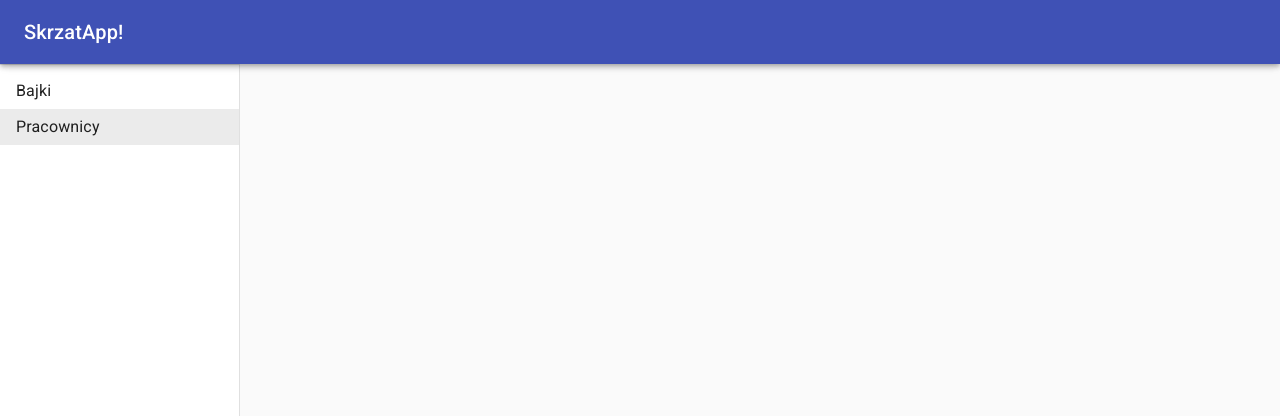
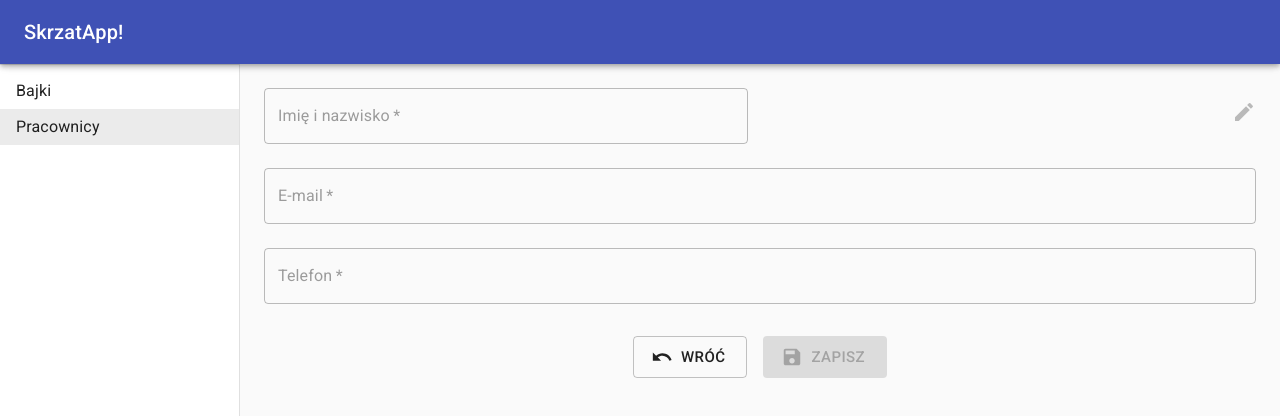
Before and after one commit to mMazurkiewicz/skrzat-app-frontend, a React (Create React App) app: page /employees/1 in a window 1280 px wide. Shown: the top 416 px of the page. Built offline with nearby package versions, Linux system fonts and the light colour scheme; no server answers.

Commit message:
employees form

```diff
--- a/src/components/employees/EmployeesListReducer.js
+++ b/src/components/employees/EmployeesListReducer.js
@@ -1,5 +1,6 @@
 import { combineReducers } from 'redux';
 import { prefix } from './EmployeesListActions';
+import EmployeesFormReducer from './edit/employeesFormReducer';
 
 const employeesDefaultState = {
   loading: false,
@@ -25,4 +26,5 @@ export const listReducer = (state = employeesDefaultState, action) => {
 
 export default combineReducers({
   list: listReducer,
+  form: EmployeesFormReducer,
 });
--- /dev/null
+++ b/src/components/employees/edit/EmployeesForm.js
@@ -0,0 +1,267 @@
+import React, { Component } from 'react';
+import { connect } from 'react-redux';
+import axios from 'axios';
+import { withStyles } from '@material-ui/core/styles';
+import Grid from '@material-ui/core/Grid';
+import FormControl from '@material-ui/core/FormControl';
+import Tooltip from '@material-ui/core/Tooltip';
+import IconButton from '@material-ui/core/IconButton';
+import Button from '@material-ui/core/Button';
+import EditIcon from '@material-ui/icons/Edit';
+import CircularProgress from '@material-ui/core/CircularProgress';
+import SaveIcon from '@material-ui/icons/Save';
+import UndoIcon from '@material-ui/icons/Undo';
+import TextField from '@material-ui/core/TextField';
+import PropTypes from 'prop-types';
+import { showErrorModalAction } from '../../abstr/errorModal/ErrorModalActions';
+import {
+  saveItemFromServerAction,
+  toggleLoadingAction,
+  handleChangeInputAction,
+  toggleEditAction,
+  resetStateAction,
+} from './EmployeesFormActions';
+
+const drawerWidth = 240;
+
+const parseId = (id) => (id === '0' ? 0 : id);
+
+const styles = (theme) => ({
+  toolbar: theme.mixins.toolbar,
+  root: {
+    '& > *': {
+      margin: theme.spacing(1),
+    },
+  },
+  loader: {
+    width: '100%',
+    height: '80vh',
+    display: 'flex',
+    alignItems: 'center',
+    justifyContent: 'center',
+  },
+  content: {
+    flexGrow: 1,
+    padding: theme.spacing(3),
+    [theme.breakpoints.up('sm')]: {
+      width: `calc(100% - ${drawerWidth}px)`,
+      marginLeft: drawerWidth,
+    },
+  },
+});
+
+export class EmployeesForm extends Component {
+  constructor(props) {
+    super(props);
+    const { match } = this.props;
+    this.id = parseId(match.params.id);
+    this.serverRoute = `${window.App.serverPath}employees/${this.id}`;
+    this.route = `/employees/`;
+    this.handleChange = this.handleChange.bind(this);
+    this.toggleEdit = this.toggleEdit.bind(this);
+    this.goBack = this.goBack.bind(this);
+    this.sendDataToServer = this.sendDataToServer.bind(this);
+  }
+
+  componentDidMount() {
+    const { toggleLoading, saveItemFromServer, toggleEdit } = this.props;
+    if (this.id) {
+      toggleLoading(true);
+      axios.get(this.serverRoute).then((res) => {
+        saveItemFromServer(res.data);
+        toggleLoading(false);
+      });
+    } else {
+      toggleEdit(true);
+    }
+  }
+
+  goBack() {
+    const { history, resetState } = this.props;
+
+    history.push('/employees');
+    resetState();
+  }
+
+  handleChange(field, e) {
+    const { handleChangeInput } = this.props;
+
+    handleChangeInput(field, e.target.value);
+  }
+
+  toggleEdit() {
+    const { editMode, toggleEdit } = this.props;
+    toggleEdit(!editMode);
+  }
+
+  sendDataToServer() {
+    const {
+      item,
+      toggleLoading,
+      toggleEdit,
+      showErrorModal,
+      history,
+      saveItemFromServer,
+    } = this.props;
+
+    toggleLoading(true);
+
+    axios
+      .post(this.serverRoute, item)
+      .then((res) => {
+        toggleLoading(false);
+        toggleEdit(false);
+        saveItemFromServer(res.data);
+        history.push(`${this.route}${res.data._id}`);
+      })
+      .catch((err) => {
+        const error = { err };
+        showErrorModal(error.err.response.data.message);
+      });
+  }
+
+  render() {
+    const { classes, item, editMode, loading } = this.props;
+    return (
+      <main className={classes.content}>
+        <div className={classes.toolbar} />
+        {loading && (
+          <div className={classes.loader}>
+            <CircularProgress align="center" />
+          </div>
+        )}
+        {!loading && (
+          <Grid container spacing={3}>
+            <Grid item xs={6}>
+              <FormControl variant="outlined" fullWidth>
+                <TextField
+                  required
+                  id="name"
+                  label="Imię i nazwisko"
+                  value={item.name}
+                  variant="outlined"
+                  multiline
+                  onChange={(e) => this.handleChange('name', e)}
+                  disabled={!editMode}
+                />
+              </FormControl>
+            </Grid>
+            <Grid item xs={6} align="right">
+              <Tooltip title="Edytuj">
+                <span>
+                  <IconButton
+                    disabled={!item._id}
+                    edge="end"
+                    aria-label="edit"
+                    onClick={this.toggleEdit}
+                  >
+                    <EditIcon />
+                  </IconButton>
+                </span>
+              </Tooltip>
+            </Grid>
+            <Grid item xs={12}>
+              <FormControl variant="outlined" fullWidth>
+                <TextField
+                  required
+                  id="mail"
+                  label="E-mail"
+                  value={item.mail}
+                  variant="outlined"
+                  multiline
+                  onChange={(e) => this.handleChange('mail', e)}
+                  disabled={!editMode}
+                />
+              </FormControl>
+            </Grid>
+            <Grid item xs={12}>
+              <FormControl variant="outlined" fullWidth>
+                <TextField
+                  required
+                  id="phoneNumber"
+                  label="Telefon"
+                  value={item.phoneNumber}
+                  variant="outlined"
+                  multiline
+                  onChange={(e) => this.handleChange('phoneNumber', e)}
+                  disabled={!editMode}
+                />
+              </FormControl>
+            </Grid>
+            <Grid item xs={12} align="center">
+              <div className={classes.root}>
+                <Button
+                  variant="outlined"
+                  onClick={this.goBack}
+                  size="large"
+                  startIcon={<UndoIcon />}
+                >
+                  Wróć
+                </Button>
+
+                <Button
+                  onClick={this.sendDataToServer}
+                  size="large"
+                  disabled={!editMode}
+                  variant="contained"
+                  color="primary"
+                  startIcon={<SaveIcon />}
+                >
+                  Zapisz
+                </Button>
+              </div>
+            </Grid>
+          </Grid>
+        )}
+      </main>
+    );
+  }
+}
+
+EmployeesForm.propTypes = {
+  item: PropTypes.shape({
+    name: PropTypes.string.isRequired,
+    phoneNumber: PropTypes.string.isRequired,
+    mail: PropTypes.string.isRequired,
+    _id: PropTypes.string,
+  }),
+  match: PropTypes.shape({
+    params: PropTypes.shape({
+      id: PropTypes.string,
+    }),
+  }),
+  classes: PropTypes.shape({
+    toolbar: PropTypes.string,
+    loader: PropTypes.string,
+    root: PropTypes.string,
+    content: PropTypes.string,
+  }),
+  history: PropTypes.object,
+  resetState: PropTypes.func,
+  toggleLoading: PropTypes.func,
+  toggleEdit: PropTypes.func,
+  handleChangeInput: PropTypes.func,
+  saveItemFromServer: PropTypes.func,
+  editMode: PropTypes.bool,
+  loading: PropTypes.bool,
+  showErrorModal: PropTypes.func,
+};
+
+const styledComponent = withStyles(styles)(EmployeesForm);
+
+const mapStateToProps = (state) => ({
+  loading: state.employees.form.loading,
+  item: state.employees.form.item,
+  editMode: state.employees.form.editMode,
+});
+
+const mapActionsToProps = {
+  toggleLoading: toggleLoadingAction,
+  saveItemFromServer: saveItemFromServerAction,
+  toggleEdit: toggleEditAction,
+  resetState: resetStateAction,
+  handleChangeInput: handleChangeInputAction,
+  showErrorModal: showErrorModalAction,
+};
+
+export default connect(mapStateToProps, mapActionsToProps)(styledComponent);
--- /dev/null
+++ b/src/components/employees/edit/EmployeesFormActions.js
@@ -0,0 +1,26 @@
+export const prefix = 'EMPLOYESS_';
+
+export const saveItemFromServerAction = (item) => ({
+  type: `${prefix}SAVE_ITEM_FROM_SERVER`,
+  item,
+});
+
+export const handleChangeInputAction = (field, value) => ({
+  type: `${prefix}HANDLE_CHANGE`,
+  field,
+  value,
+});
+
+export const toggleEditAction = (toggle) => ({
+  type: `${prefix}TOGGLE_EDIT`,
+  toggle,
+});
+
+export const toggleLoadingAction = (toggle) => ({
+  type: `${prefix}TOGGLE_LOADING`,
+  toggle,
+});
+
+export const resetStateAction = () => ({
+  type: `${prefix}RESET_STATE`,
+});
--- /dev/null
+++ b/src/components/employees/edit/employeesFormReducer.js
@@ -0,0 +1,40 @@
+import { prefix } from './EmployeesFormActions';
+
+const employeesDefaultState = {
+  loading: false,
+  editMode: false,
+  item: {
+    name: '',
+    mail: '',
+    phoneNumber: '',
+  },
+};
+
+export default (state = employeesDefaultState, action) => {
+  switch (action.type) {
+    case `${prefix}SAVE_ITEM_FROM_SERVER`:
+      return {
+        ...state,
+        item: action.item,
+      };
+    case `${prefix}HANDLE_CHANGE`:
+      return {
+        ...state,
+        item: {
+          ...state.item,
+          [action.field]: action.value,
+        },
+      };
+    case `${prefix}TOGGLE_EDIT`:
+      return {
+        ...state,
+        editMode: action.toggle,
+      };
+    case `${prefix}RESET_STATE`:
+      return {
+        ...employeesDefaultState,
+      };
+    default:
+      return state;
+  }
+};
--- a/src/routers/AppRouter.js
+++ b/src/routers/AppRouter.js
@@ -6,6 +6,7 @@ import FairyTalesListComponent from '../components/fairyTales/FairyTalesList.js'
 import FairyTalesFormComponent from '../components/fairyTales/edit/FairyTalesForm';
 import ErrorModalComponent from '../components/abstr/errorModal/ErrorModal';
 import EmployeesListComponent from '../components/employees/EmployessList';
+import EmployeesFormComponent from '../components/employees/edit/EmployeesForm';
 
 const AppRouter = () => (
   <Router history={history}>
@@ -20,6 +21,7 @@ const AppRouter = () => (
         />
 
         <Route path="/employees" exact component={EmployeesListComponent} />
+        <Route path="/employees/:id" exact component={EmployeesFormComponent} />
       </Switch>
       <ErrorModalComponent />
     </div>
```
